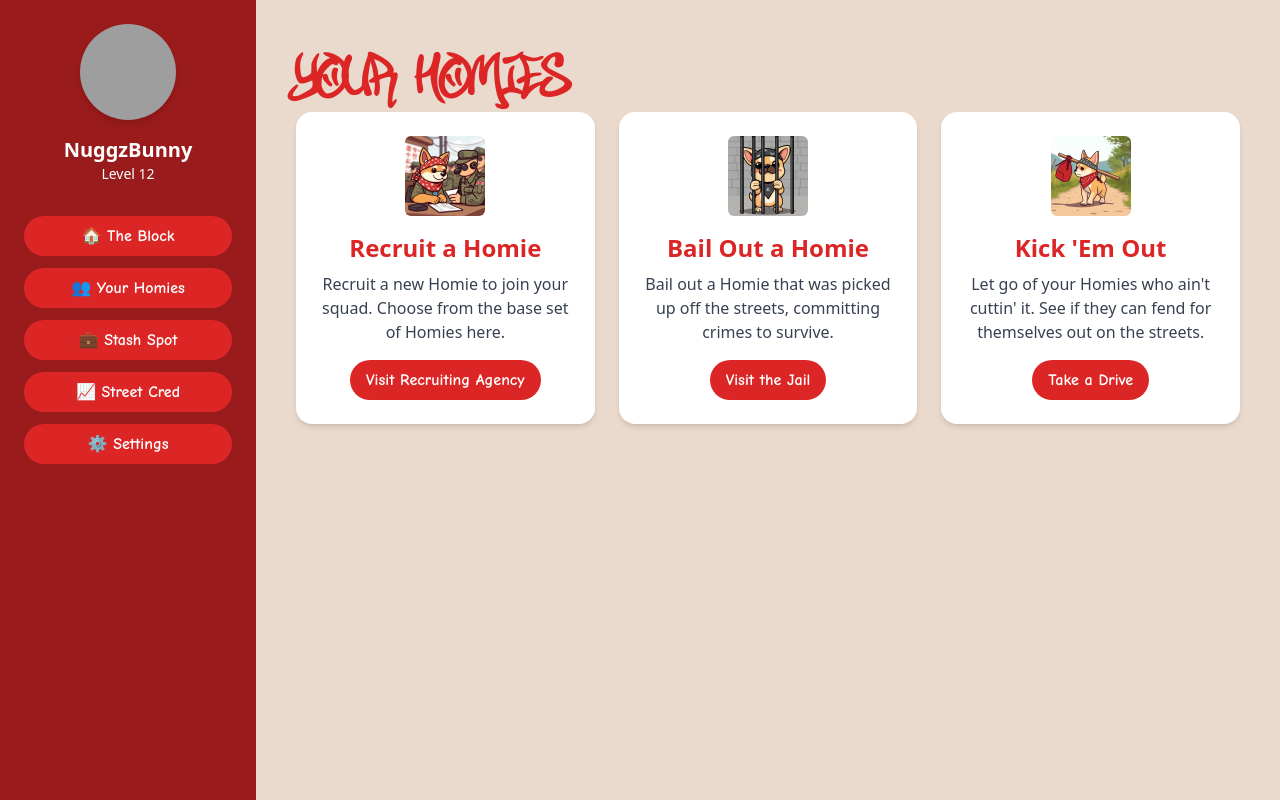
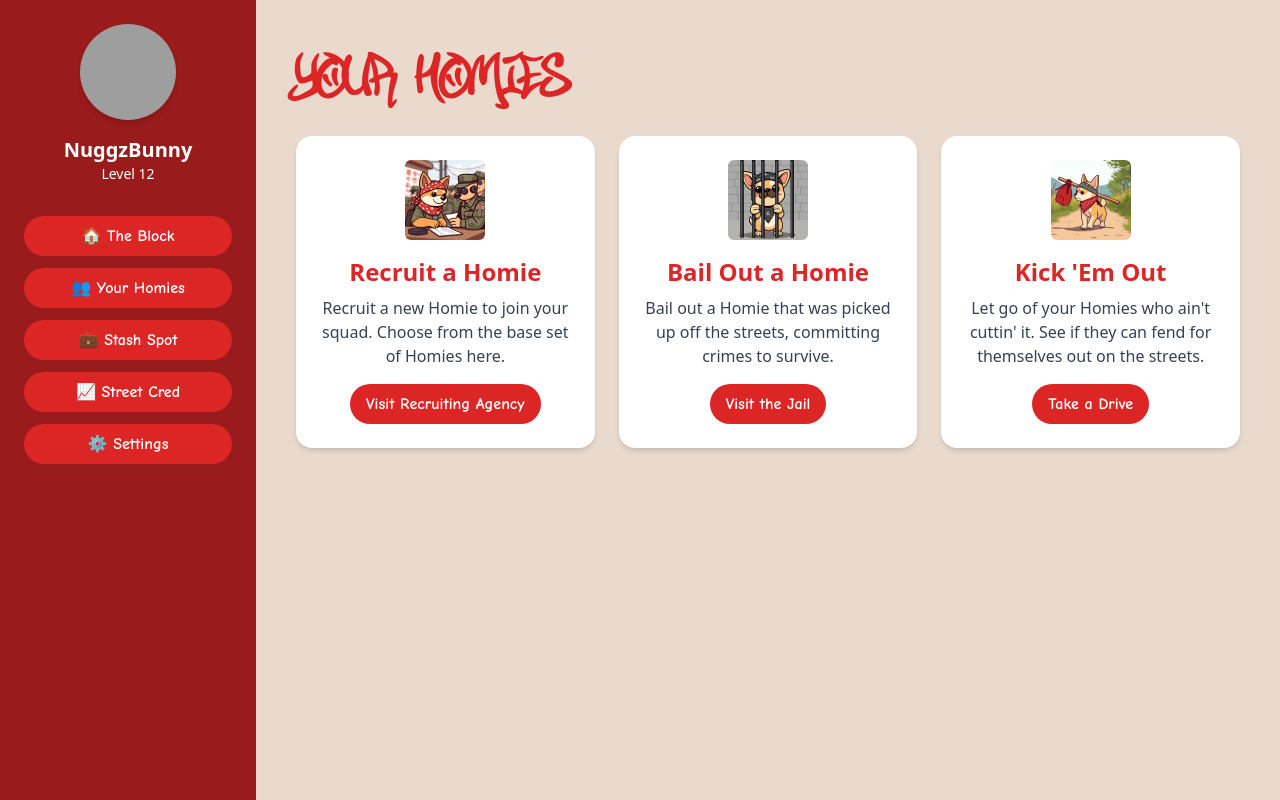
Before and after one commit to nuggzbunny09/eHomies, a plain HTML site: page index.html in a window 1280 px wide. Both pictures are taken after a click on the button "👥 Your Homies". Drawn offline with nearby package versions, Linux system fonts and the light colour scheme; grey boxes are pictures that could not be loaded.

Commit message:
Update index.html

```diff
--- a/index.html
+++ b/index.html
@@ -87,7 +87,7 @@
 
         case 'homies':
           html = `
-            <h1 class="graffiti-title text-7xl text-red-600">Your Homies</h1>
+            <h1 class="graffiti-title text-7xl text-red-600 mb-6">Your Homies</h1>
             <div class="grid grid-cols-1 md:grid-cols-3 gap-6">
               <div class="bg-white rounded-2xl shadow-md p-6 text-center hover:shadow-lg transition">
                 <div class="mb-4">
```
